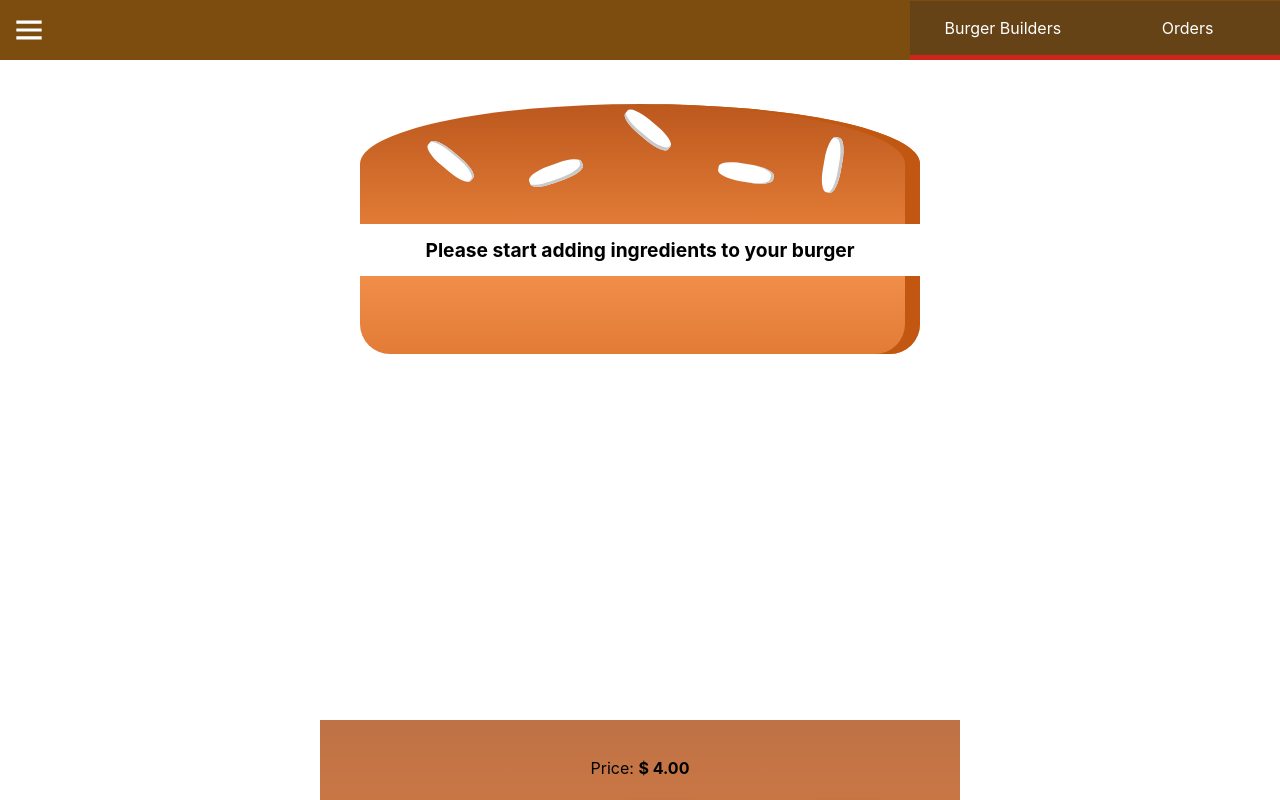
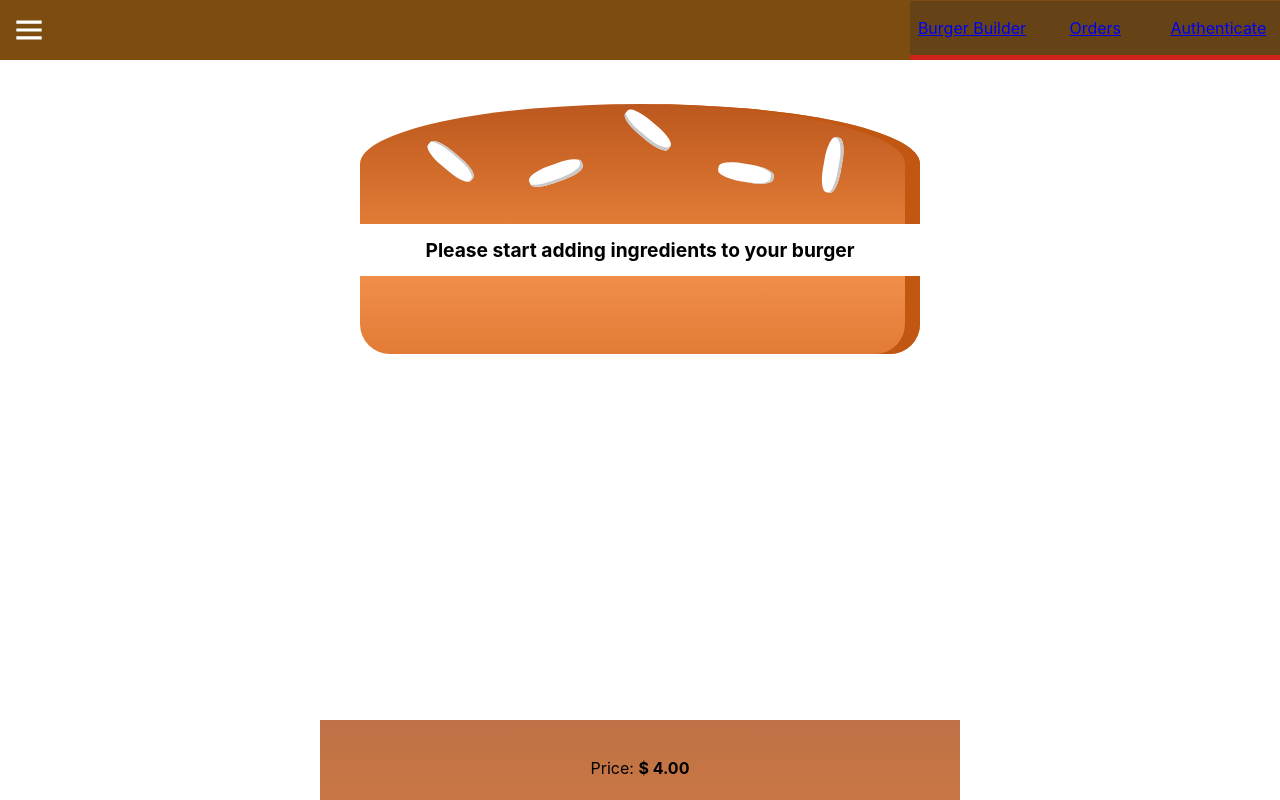
Before and after one commit to Burhan-Rashid/burger-builder, a React (Create React App) app: page / in a window 1280 px wide. Shown: the top 800 px of the page. Built offline with nearby package versions, Linux system fonts and the light colour scheme.

Commit message:
Added Navbar routes

```diff
--- a/src/App.js
+++ b/src/App.js
@@ -1,5 +1,6 @@
 import { Route, Switch } from 'react-router';
 import './App.css';
+import Auth from './components/Auth/Auth';
 import OrderCard from './components/Order/OrderCard';
 import BurgerBuilder from './containers/BurgerBuilder/BurgerBuilder';
 import Checkout from './containers/Checkout/Checkout';
@@ -9,6 +10,7 @@ function App() {
   return (
     <Layout>
       <Switch>
+        <Route path="/auth" exact component={Auth} />
         <Route path="/" exact component={BurgerBuilder} />
         <Route path="/checkout" exact component={Checkout} />
         <Route path="/orders" exact component={OrderCard} />
--- a/src/components/Nav/Navbar.js
+++ b/src/components/Nav/Navbar.js
@@ -1,6 +1,7 @@
 import React from 'react'
 import "./Navbar.css"
 import { BiMenu } from "react-icons/bi"
+import Link from "react-router-dom/Link"
 
 function Navbar({ show, setShow }) {
     return (
@@ -9,8 +10,9 @@ function Navbar({ show, setShow }) {
                 <BiMenu size={38} color="white" />
             </div>
             <div className="Navbar__right">
-                <p>Burger Builders</p>
-                <p>Orders</p>
+                <p><Link to="/" >Burger Builder</Link></p>
+                <p><Link to="/orders" >Orders</Link></p>
+                <p><Link to="/auth" >Authenticate</Link></p>
             </div>
         </div>
     )
```
Also changed, not shown: 2 other files (tests, documents, lock files or other folders).
